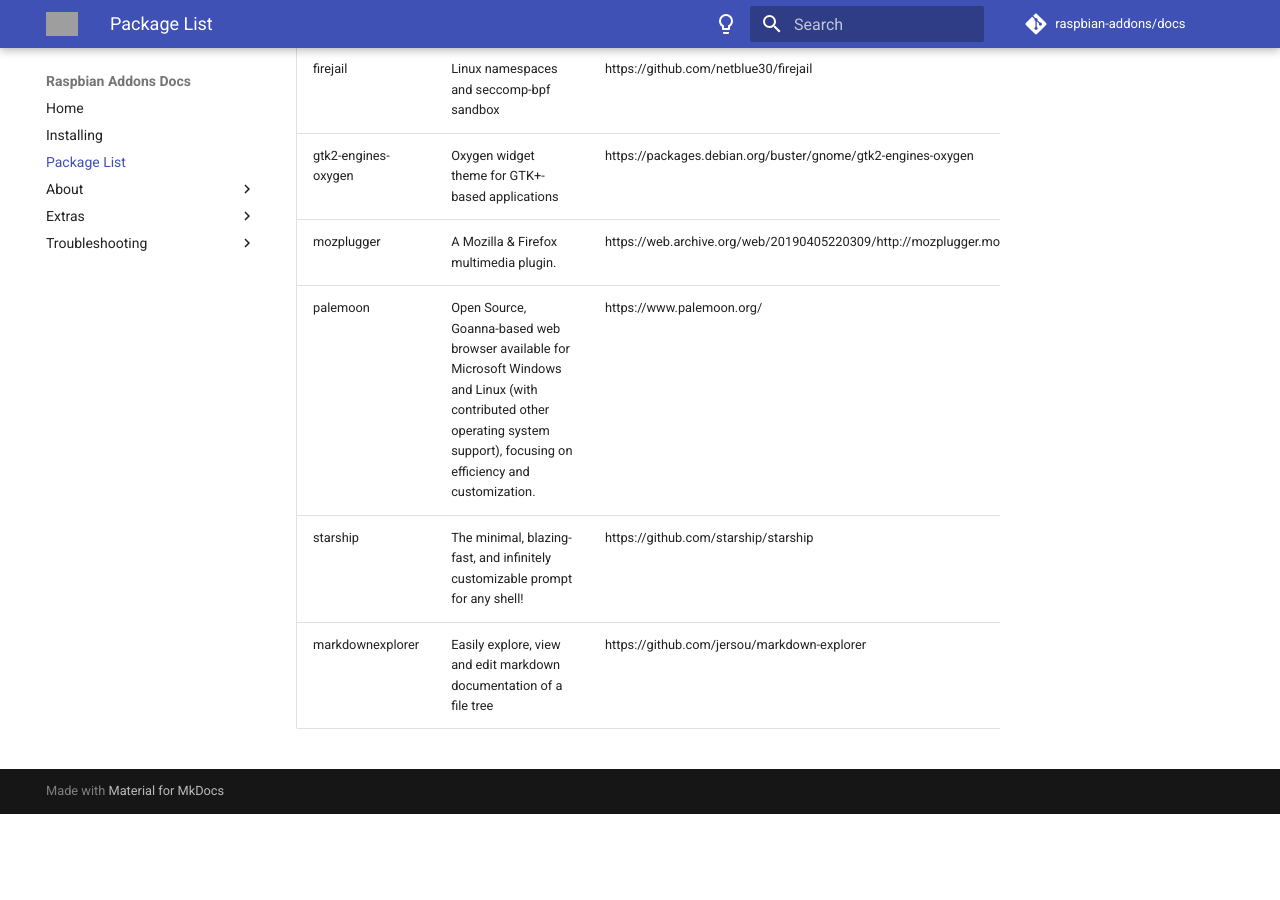
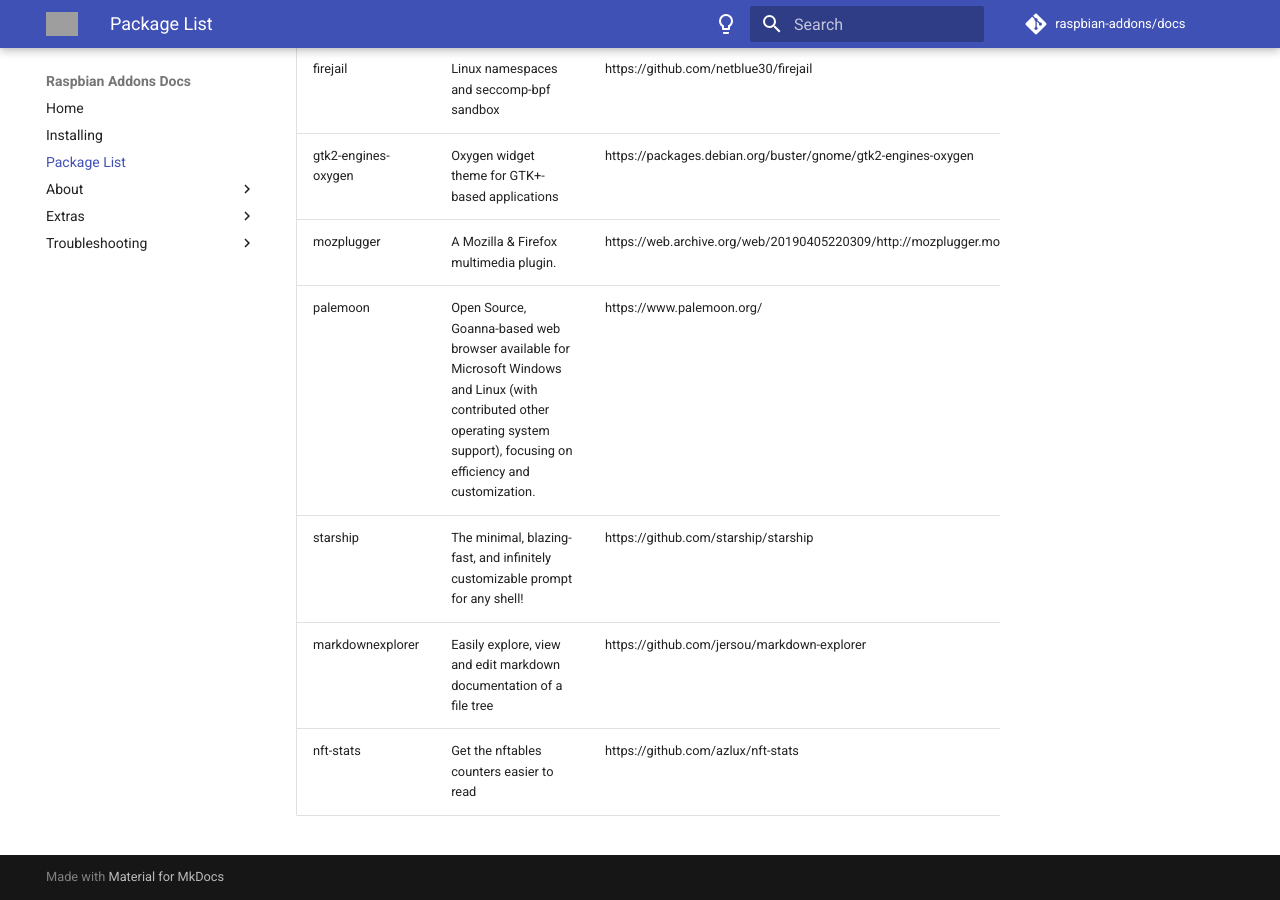
Before and after one commit to raspbian-addons/docs, an MkDocs documentation site: the page built from docs/package-list.md, in a window 1280 px wide and 900 px high, scrolled down 17509 px. Built offline with MkDocs 1.6.1 and Material for MkDocs 9.7.7, drawn with Linux system fonts in a browser that asks for light colours; comment, search, counter and statistics services are not loaded; before the commit the page ends 18323 px from its top, so only the background shows below that; grey boxes are pictures that could not be loaded.

Commit message:
add nft-stats to packagelist

```diff
--- a/docs/package-list.md
+++ b/docs/package-list.md
@@ -218,3 +218,4 @@
 | palemoon | Open Source, Goanna-based web browser available for Microsoft Windows and Linux (with contributed other operating system support), focusing on efficiency and customization. | https://www.palemoon.org/ |
 | starship | The minimal, blazing-fast, and infinitely customizable prompt for any shell! | https://github.com/starship/starship |
 | markdownexplorer | Easily explore, view and edit markdown documentation of a file tree | https://github.com/jersou/markdown-explorer |
+| nft-stats | Get the nftables counters easier to read | https://github.com/azlux/nft-stats |
```
